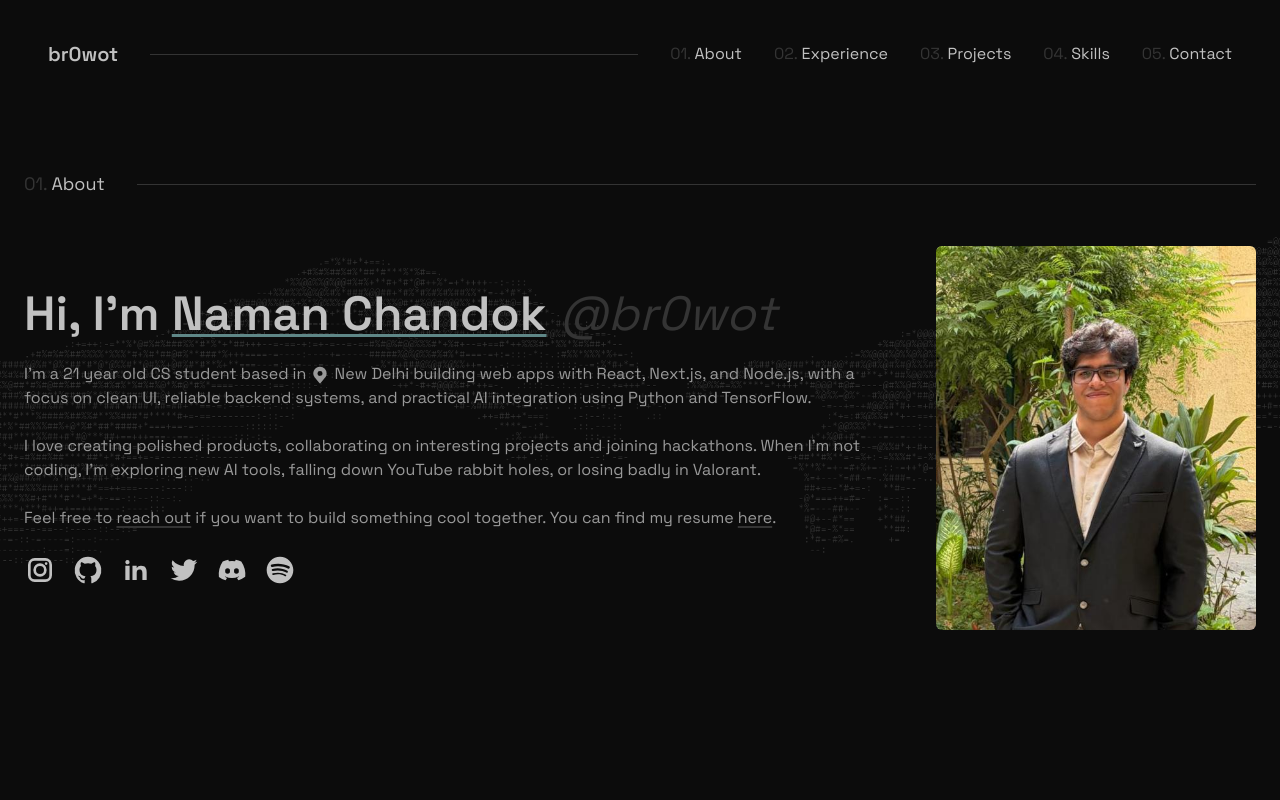
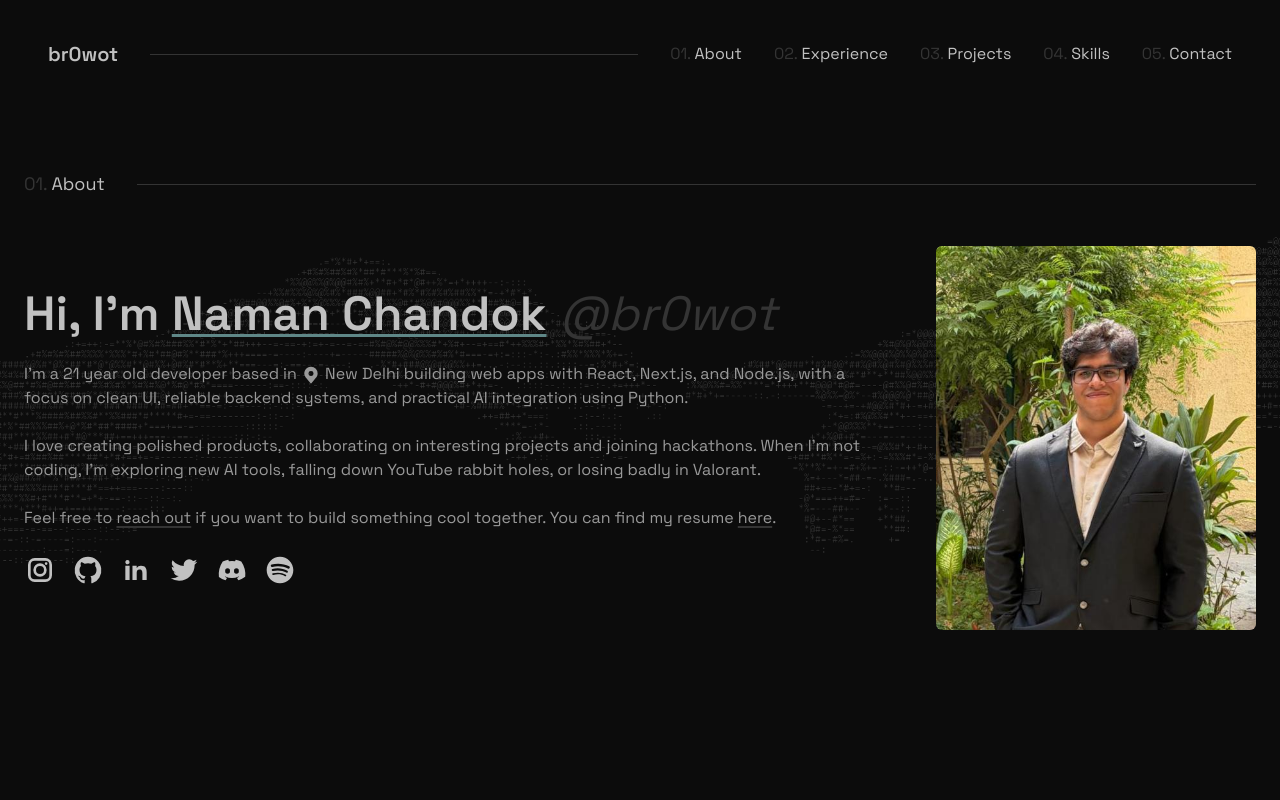
Before and after one commit to NamanChandok/namanchandok.github.io, a Next.js app: page / in a window 1280 px wide. Shown: the top 800 px of the page. Built offline with nearby package versions, Linux system fonts and the light colour scheme.

Commit message:
Update Hero.tsx

```diff
--- a/components/Hero.tsx
+++ b/components/Hero.tsx
@@ -45,7 +45,7 @@ export default function Hero() {
               <i className="text-muted font-normal">@br0wot</i>
             </h2>
             <p className="text-secondary">
-              I&apos;m a {age} year old CS student based in{" "}
+              I&apos;m a {age} year old developer based in{" "}
               <svg
                 className="w-5 h-5 inline"
                 aria-hidden="true"
@@ -63,7 +63,7 @@ export default function Hero() {
               </svg>{" "}
               New Delhi building web apps with React, Next.js, and Node.js, with
               a focus on clean UI, reliable backend systems, and practical AI
-              integration using Python and TensorFlow.
+              integration using Python.
               <br />
               <br />I love creating polished products, collaborating on
               interesting projects and joining hackathons. When I&apos;m not
```
